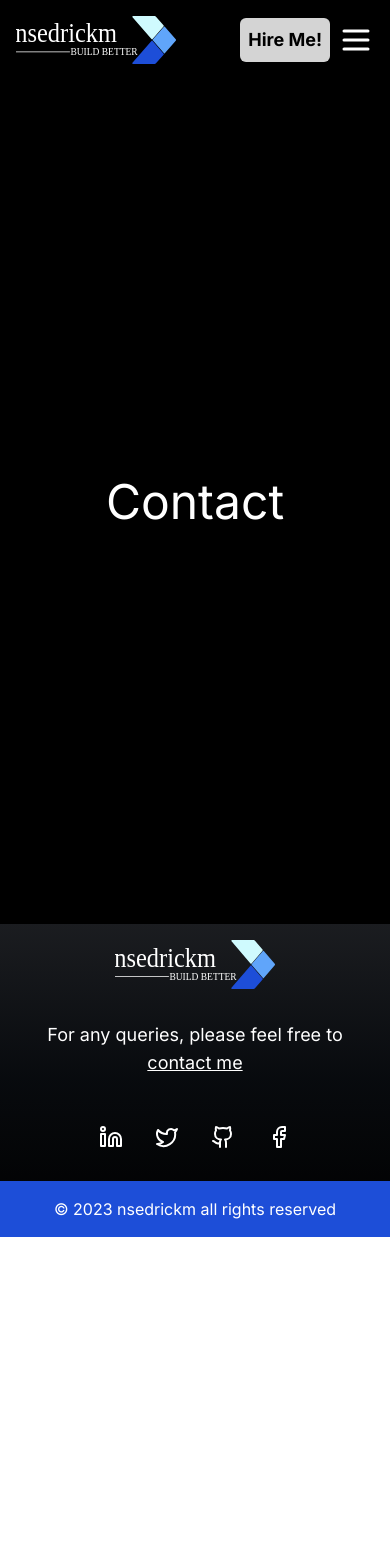
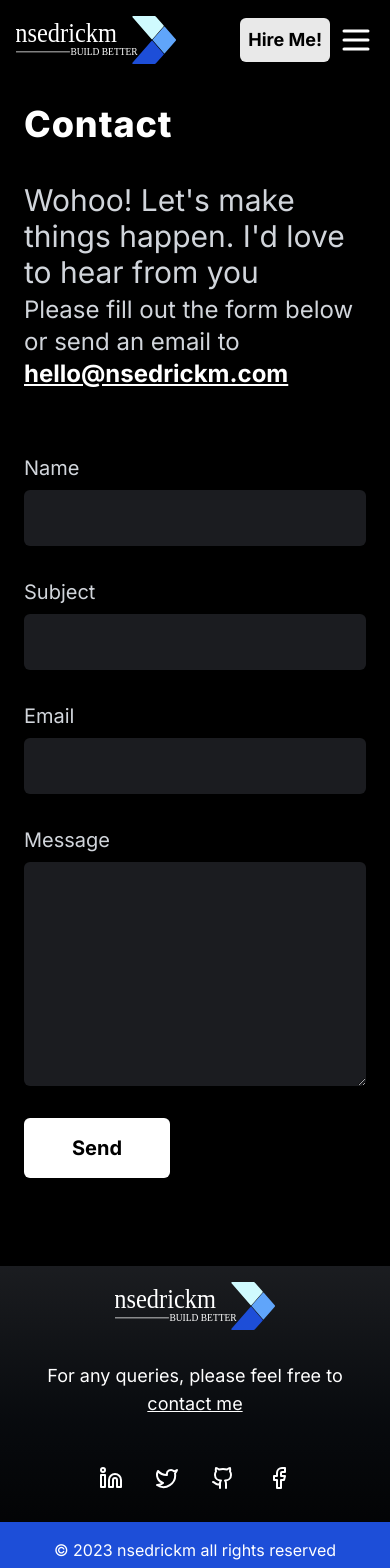
Before and after one commit to nSedrickm/nsedrickm.com, a Next.js app: page /contact in a window 390 px wide. Shown: the top 1568 px of the page. Before the commit the page ends 1237 px from the top, so only its background shows below. Built offline with nearby package versions, Linux system fonts and the light colour scheme.

Commit message:
update(contact): send email with mailtrap

```diff
--- a/package.json
+++ b/package.json
@@ -19,11 +19,13 @@
     "eslint-config-next": "13.3.0",
     "framer-motion": "^10.12.4",
     "lucide-react": "^0.170.0",
+    "mailtrap": "^3.1.1",
     "next": "^13.4.3",
     "postcss": "8.4.23",
     "react": "^18.2.0",
     "react-dom": "^18.2.0",
     "sharp": "^0.32.1",
+    "swr": "^2.1.5",
     "tailwindcss": "3.3.1",
     "typescript": "5.0.4"
   },
--- /dev/null
+++ b/src/app/api/contact/route.ts
@@ -0,0 +1,68 @@
+import { NextResponse } from "next/server";
+const { MailtrapClient } = require("mailtrap");
+
+interface Body {
+  name: string;
+  subject: string;
+  email: string;
+  message: string;
+}
+
+export async function POST(request: Request) {
+  try {
+    const data: Body = await request.json();
+
+    const client = new MailtrapClient({
+      endpoint: "https://send.api.mailtrap.io/",
+      token: process.env.MAILTRAP_KEY,
+    });
+
+    const sender = {
+      email: "mailtrap@nsedrickm.com",
+      name: "nsedrickm.com",
+    };
+
+    const recipients = [
+      {
+        email: "nsedrickm@gmail.com",
+      },
+      {
+        email: "hello@nsedrickm.com",
+      },
+    ];
+
+    const mail = {
+      from: sender,
+      to: recipients,
+      subject: data.subject || "New message from nsedrickm.com",
+      html: `
+      <!doctype html>
+      <html>
+        <head>
+          <meta http-equiv="Content-Type" content="text/html; charset=UTF-8">
+        </head>
+        <body style="font-family: sans-serif;">
+          <div style="display: block; margin: auto; max-width: 600px;" class="main">
+            <h1 style="font-size: 18px; font-weight: bold; margin-top: 20px">${data.subject}</h1>
+            <p>${data.message}</p>
+            <p>Best regards,<br />${data.name}</p>
+            <p>${data.email}</p>
+          </div>
+          <!-- Example of invalid for email html/css, will be detected by Mailtrap: -->
+          <style>
+            .main { background-color: white; }
+            a:hover { border-left-width: 1em; min-height: 2em; }
+          </style>
+        </body>
+      </html>
+    `,
+      category: "inbound from nsedrickm.com",
+    };
+
+    await client.send(mail);
+
+    return NextResponse.json(data);
+  } catch (error) {
+    NextResponse.error();
+  }
+}
--- a/src/app/api/hello/route.ts
+++ /dev/null
@@ -1,3 +0,0 @@
-export async function GET(request: Request) {
-  return new Response('Hello, Next.js!')
-}
--- a/src/app/contact/page.tsx
+++ b/src/app/contact/page.tsx
@@ -1,11 +1,183 @@
-import Image from "next/image";
+"use client";
+import { Fragment, FormEvent } from "react";
+import { useSearchParams } from "next/navigation";
 import { PageAnimationWrapper } from "components/PageAnimationWrapper";
+import { Facebook, Github, Linkedin, Twitter } from "lucide-react";
+import { motion } from "framer-motion";
+import useSWRMutation from "swr/mutation";
 
-const Contact = () => {
+const variants = {
+  visible: { opacity: 1, y: 0, transition: { duration: 0.5 } },
+  hidden: { opacity: 0, y: -20 },
+};
+
+async function sendMessage(
+  url: string,
+  { arg }: { arg: { [k: string]: FormDataEntryValue } }
+) {
+  return fetch(url, {
+    method: "POST",
+    body: JSON.stringify(arg),
+  }).then((res) => res.json());
+}
+
+const Contact = async () => {
+  const searchParams = useSearchParams();
+  const subject = searchParams.get("subject");
+
+  const { trigger, isMutating, data, error } = useSWRMutation(
+    "/api/contact",
+    sendMessage
+  );
+
+  async function handleSumbit(evt: FormEvent<HTMLFormElement>) {
+    evt.preventDefault();
+    const formData = new FormData(evt.target as HTMLFormElement);
+    const payload = Object.fromEntries(formData.entries());
+    await trigger(payload);
+  }
+
   return (
     <PageAnimationWrapper layoutId="contact">
-      <div className="grid min-h-screen place-items-center">
-        <div className="text-5xl">Contact</div>
+      <div className="max-w-screen-lg gap-6 p-6 mx-auto prose sm:p-16 prose-invert">
+        {data ? (
+          <motion.div variants={variants}>
+            <motion.h1
+              variants={variants}
+              className="text-4xl font-extrabold tracking-wide md:text-5xl"
+            >
+              Thank you, {data?.name}!
+            </motion.h1>
+
+            <motion.p variants={variants} className="text-3xl">
+              {"I'll"} be in touch soonest. You can also connect with me on
+            </motion.p>
+
+            <motion.div
+              variants={variants}
+              className="flex items-center col-span-1 gap-0 md:gap-2"
+            >
+              <a
+                href="https://www.linkedin.com/in/ngwa-sedrick-meh/"
+                target="_blank"
+                className="p-4 transition duration-300 ease-in-out delay-150 hover:scale-125"
+              >
+                <Linkedin />
+              </a>
+              <a
+                href="https://twitter.com/nsedrickm"
+                target="_blank"
+                className="p-4 transition duration-300 ease-in-out delay-150 hover:scale-125"
+              >
+                <Twitter />
+              </a>
+              <a
+                href="https://github.com/nsedrickm"
+                target="_blank"
+                className="p-4 transition duration-300 ease-in-out delay-150 hover:scale-125"
+              >
+                <Github />
+              </a>
+              <a
+                href="https://web.facebook.com/nsedfalj"
+                target="_blank"
+                className="p-4 transition duration-300 ease-in-out delay-150 hover:scale-125"
+              >
+                <Facebook />
+              </a>
+            </motion.div>
+          </motion.div>
+        ) : (
+          <Fragment>
+            <motion.h1
+              variants={variants}
+              className="text-4xl font-extrabold tracking-wide md:text-5xl"
+            >
+              Contact
+            </motion.h1>
+
+            <motion.p variants={variants} className="mb-0 text-3xl">
+              Wohoo! {"Let's"} make things happen. {"I'd"} love to hear from you
+            </motion.p>
+
+            <motion.p variants={variants} className="mt-1 text-2xl">
+              Please fill out the form below or send an email to{" "}
+              <a
+                href="mailto:hello@nsedrickm.com"
+                className="font-bold text-white"
+              >
+                hello@nsedrickm.com
+              </a>
+            </motion.p>
+
+            {error && (
+              <motion.div
+                variants={variants}
+                className="p-2 text-lg bg-red-500 rounded-md prose-p:my-1"
+              >
+                <motion.p variants={variants}>
+                  Sorry, An error occured. Please try again.
+                </motion.p>
+              </motion.div>
+            )}
+
+            <motion.form
+              variants={variants}
+              action="/api/contact"
+              className="my-16 text-xl"
+              onSubmit={handleSumbit}
+            >
+              <div className="grid gap-2 mb-8">
+                <label htmlFor="name">Name</label>
+                <input
+                  required
+                  name="name"
+                  type="text"
+                  className="p-4 border-none rounded-md shadow outline-none bg-gray-500/25 focus:ring-gray-600"
+                />
+              </div>
+
+              <div className="grid gap-2 mb-8">
+                <label htmlFor="subject">Subject</label>
+                <input
+                  required
+                  name="subject"
+                  type="text"
+                  defaultValue={subject || ""}
+                  className="p-4 border-none rounded-md shadow outline-none bg-gray-500/25 focus:ring-gray-600"
+                />
+              </div>
+
+              <div className="grid gap-2 mb-8">
+                <label htmlFor="email">Email</label>
+                <input
+                  required
+                  name="email"
+                  type="email"
+                  className="p-4 border-none rounded-md shadow outline-none bg-gray-500/25 focus:ring-gray-600"
+                />
+              </div>
+
+              <div className="grid gap-2 mb-8">
+                <label htmlFor="message">Message</label>
+                <textarea
+                  required
+                  rows={8}
+                  name="message"
+                  className="p-4 border-none rounded-md shadow outline-none bg-gray-500/25 focus:ring-gray-600 caret-white"
+                />
+              </div>
+
+              <button
+                type="submit"
+                disabled={isMutating}
+                className="px-12 py-4 font-bold text-black no-underline transition duration-300 ease-in-out delay-150 bg-white rounded-md hover:-translate-y-1 hover:scale-110"
+              >
+                {isMutating ? "Sending..." : "Send"}
+              </button>
+            </motion.form>
+          </Fragment>
+        )}
       </div>
     </PageAnimationWrapper>
   );
```
Also changed, not shown: 2 other files (tests, documents, lock files or other folders).
